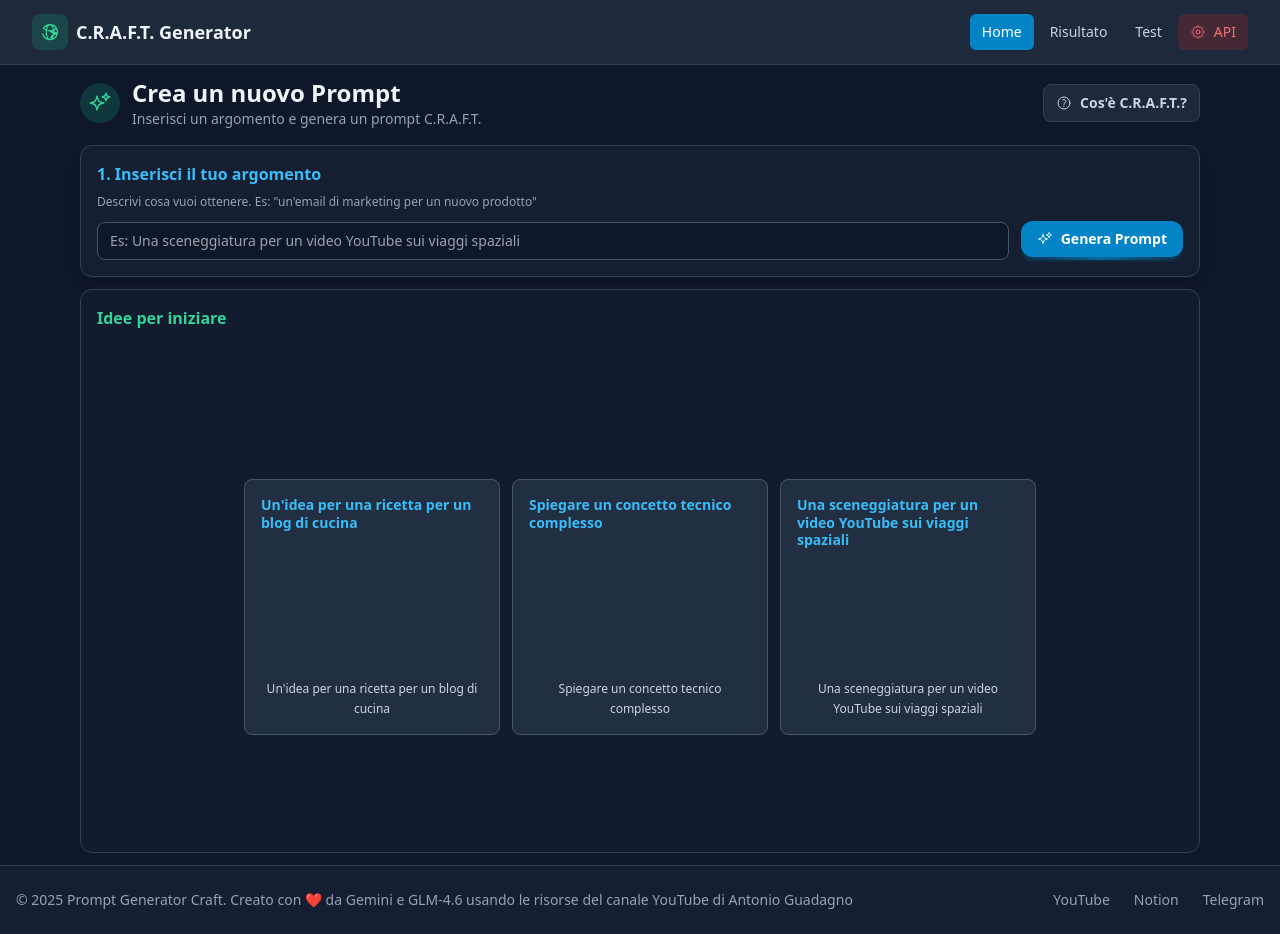
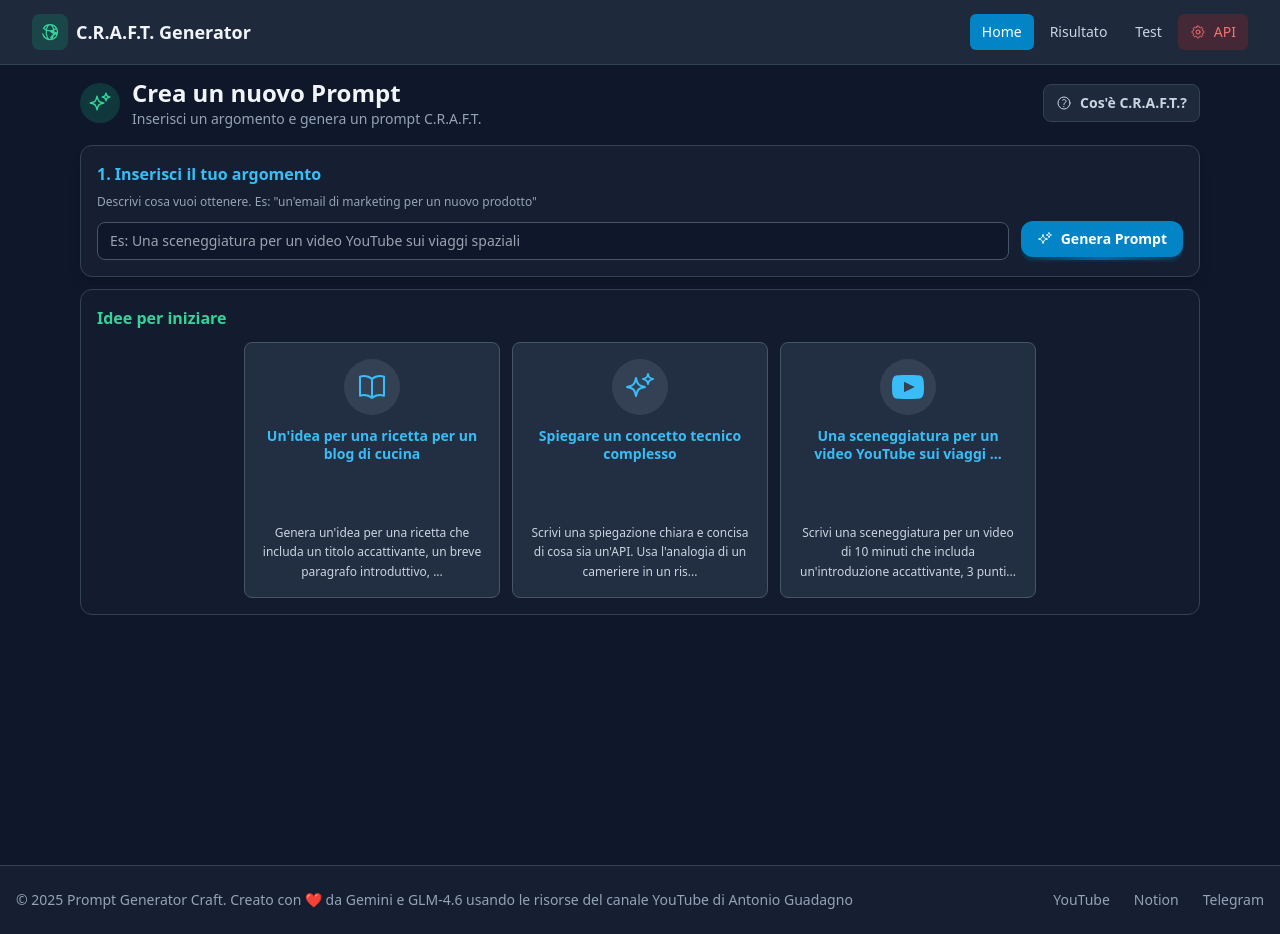
Before and after one commit to fracabu/generatore-di-prompt-craft, a React (Vite) app: page / in a window 1280 px wide. Built offline with nearby package versions, Linux system fonts and the light colour scheme.

Commit message:
Enhance carousel with icons and rich content

```diff
--- a/views/HomeView.tsx
+++ b/views/HomeView.tsx
@@ -3,7 +3,7 @@ import { useNavigate } from 'react-router-dom';
 import type { CraftPrompt } from '../types';
 import { generateCraftPrompt } from '../services/aiService';
 import { examplePrompts } from '../data/examplePrompts';
-import { SparklesIcon, QuestionMarkIcon } from '../components/IconComponents';
+import { SparklesIcon, QuestionMarkIcon, MegaphoneIcon, BookOpenIcon, DocumentTextIcon, YouTubeIcon } from '../components/IconComponents';
 import TutorialModal from '../components/TutorialModal';
 import WarningModal from '../components/WarningModal';
 
@@ -22,8 +22,25 @@ const HomeView: React.FC = () => {
   const [isLoading, setIsLoading] = useState(false);
   const [error, setError] = useState<string | null>(null);
   const [showTutorial, setShowTutorial] = useState(false);
-  const [currentSuggestions, setCurrentSuggestions] = useState(examplePrompts.slice(0, 4));
+  const [currentSuggestions, setCurrentSuggestions] = useState(examplePrompts.slice(0, 3));
   const [hasApiKey, setHasApiKey] = useState(false);
+
+  // Icon mapping per i suggerimenti
+  const getSuggestionIcon = (topic: string) => {
+    if (topic.toLowerCase().includes('social media') || topic.toLowerCase().includes('marketing') || topic.toLowerCase().includes('prodotto')) {
+      return MegaphoneIcon;
+    }
+    if (topic.toLowerCase().includes('blog') || topic.toLowerCase().includes('ricetta') || topic.toLowerCase().includes('cucina')) {
+      return BookOpenIcon;
+    }
+    if (topic.toLowerCase().includes('email') || topic.toLowerCase().includes('corso') || topic.toLowerCase().includes('documento')) {
+      return DocumentTextIcon;
+    }
+    if (topic.toLowerCase().includes('video') || topic.toLowerCase().includes('youtube')) {
+      return YouTubeIcon;
+    }
+    return SparklesIcon; // Default icon
+  };
 
   // Controlla se la chiave API è configurata
   useEffect(() => {
@@ -214,29 +231,40 @@ const HomeView: React.FC = () => {
 
 
           {/* Suggestion Cards Carousel */}
-          <section className="bg-slate-800/30 border border-slate-700 p-4 rounded-xl flex-1 min-h-0 overflow-hidden">
+          <section className="bg-slate-800/30 border border-slate-700 p-4 rounded-xl">
             <h3 className="text-base font-semibold text-emerald-400 mb-3">Idee per iniziare</h3>
-            <div className="relative h-full flex items-center justify-center">
-              <div className="flex gap-3 overflow-hidden">
-                {currentSuggestions.map((suggestion, index) => (
+            <div className="flex gap-3 overflow-hidden justify-center">
+              {currentSuggestions.map((suggestion, index) => {
+                const IconComponent = getSuggestionIcon(suggestion.topic);
+                return (
                   <div
                     key={suggestion.id}
-                    className="flex-shrink-0 w-64 h-64 bg-slate-700/50 border border-slate-600 p-4 rounded-lg cursor-pointer hover:bg-slate-700/70 hover:border-slate-500 transition-all duration-300 transform hover:scale-105 flex flex-col justify-between"
+                    className="flex-shrink-0 w-64 h-64 bg-slate-700/50 border border-slate-600 p-4 rounded-lg cursor-pointer hover:bg-slate-700/70 hover:border-slate-500 transition-all duration-300 transform hover:scale-105 flex flex-col"
                     onClick={() => setTopic(suggestion.topic)}
                   >
-                    <div>
-                      <h4 className="font-semibold text-sky-400 mb-3 text-sm leading-tight">
-                        {suggestion.topic.length > 60 ? suggestion.topic.substring(0, 60) + '...' : suggestion.topic}
+                    {/* Icona in alto */}
+                    <div className="flex justify-center mb-3">
+                      <div className="bg-slate-600/50 p-3 rounded-full">
+                        <IconComponent className="w-8 h-8 text-sky-400" />
+                      </div>
+                    </div>
+
+                    {/* Titolo */}
+                    <div className="flex-1">
+                      <h4 className="font-semibold text-sky-400 mb-2 text-sm leading-tight text-center">
+                        {suggestion.topic.length > 50 ? suggestion.topic.substring(0, 50) + '...' : suggestion.topic}
                       </h4>
                     </div>
-                    <div className="flex items-end justify-center">
+
+                    {/* Descrizione dal prompt C.R.A.F.T. */}
+                    <div className="mt-auto">
                       <p className="text-slate-300 text-xs text-center leading-relaxed">
-                        {suggestion.topic.length > 80 ? suggestion.topic.substring(0, 80) + '...' : suggestion.topic}
+                        {suggestion.prompt.azione.length > 100 ? suggestion.prompt.azione.substring(0, 100) + '...' : suggestion.prompt.azione}
                       </p>
                     </div>
                   </div>
-                ))}
-              </div>
+                );
+              })}
             </div>
           </section>
         </div>
```
